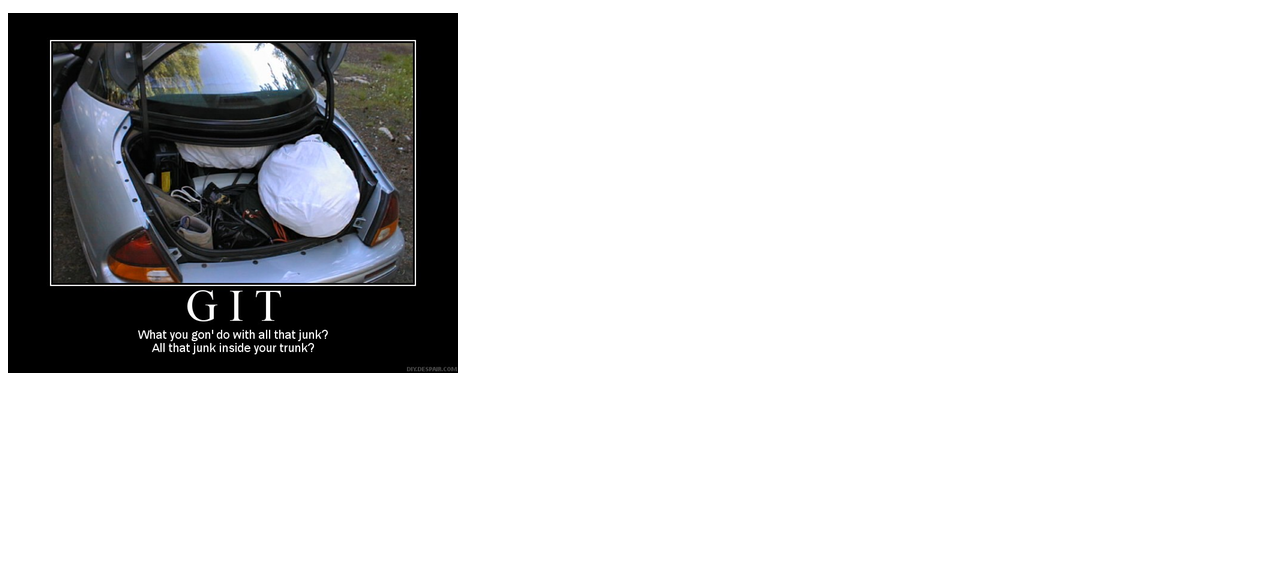
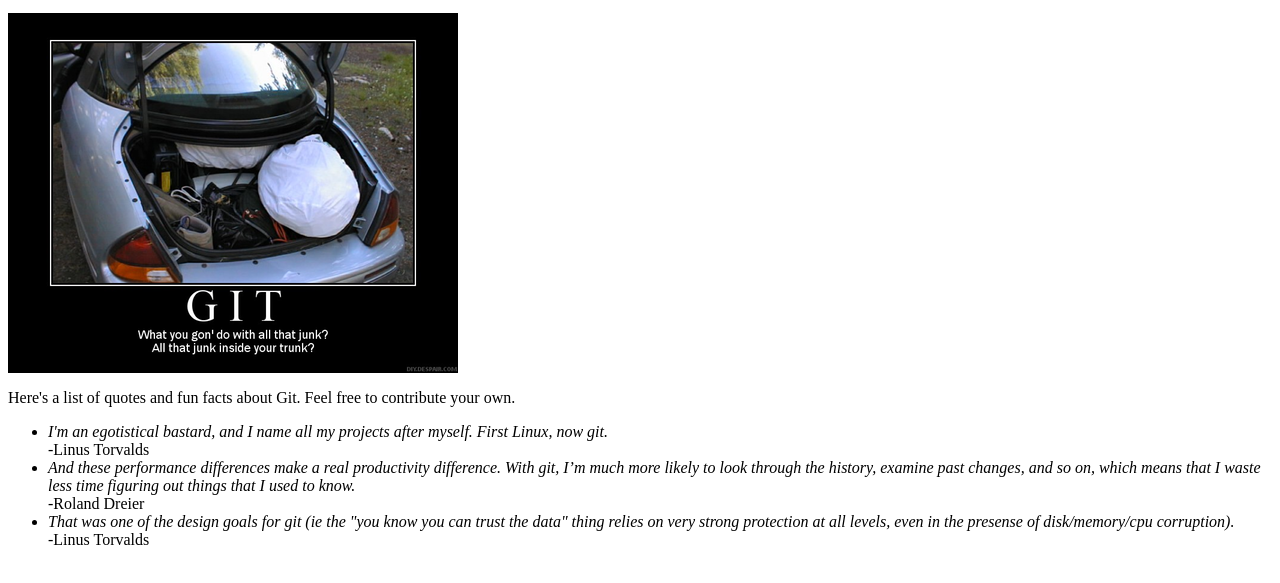
Before and after one commit to DDCJoel/Code-Camp-Demo-Repo, a plain HTML site: page index.html in a window 1280 px wide. Shown: the part 119-702 px from the top of the page. Drawn offline with Linux system fonts and the light colour scheme.

Commit message:
Add quotes list, add image to index

```diff
--- a/index.html
+++ b/index.html
@@ -15,5 +15,18 @@
 	<p>Git is a powerful and surprisingly easy-to-learn tool that will make you a better developer. It makes branching and merging a breeze, and that allows you to manage a large codebase with multiple simultaneous projects with ease.</p>
 
 	<img src="images/poster.png" />
+
+	<p>Here's a list of quotes and fun facts about Git. Feel free to contribute your own.</p>
+
+	<ul>
+		<li><i>I'm an egotistical bastard, and I name all my projects after myself. First Linux, now git.</i><br />-Linus Torvalds</li>
+
+		<li><i>And these performance differences make a real productivity difference. With git, I’m much more likely to look through the history, examine past changes, and so on, which means that I waste less time figuring out things that I used to know.</i><br />-Roland Dreier</li>
+
+		<li><i>That was one of the design goals for git (ie the "you know you can
+		trust the data" thing relies on very strong protection at all levels,
+		even in the presense of disk/memory/cpu corruption).</i><br />-Linus Torvalds</li>
+	</ul>
+
 </body>
 </html>
```
